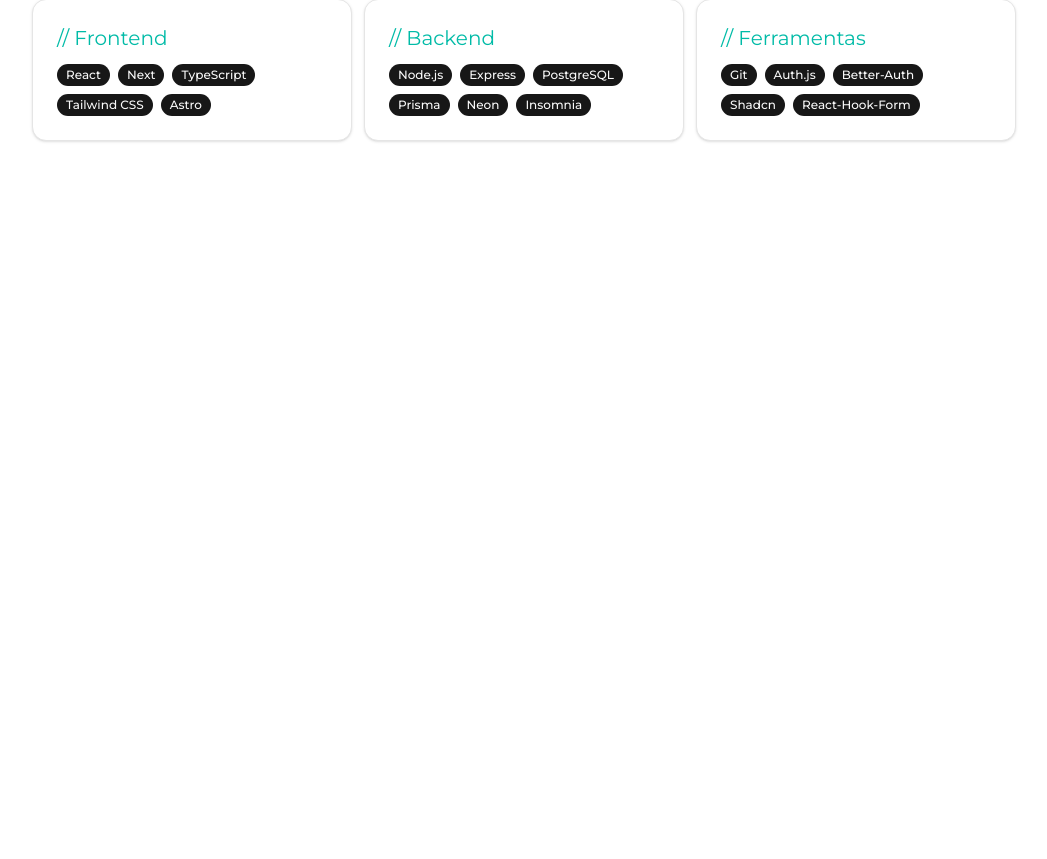
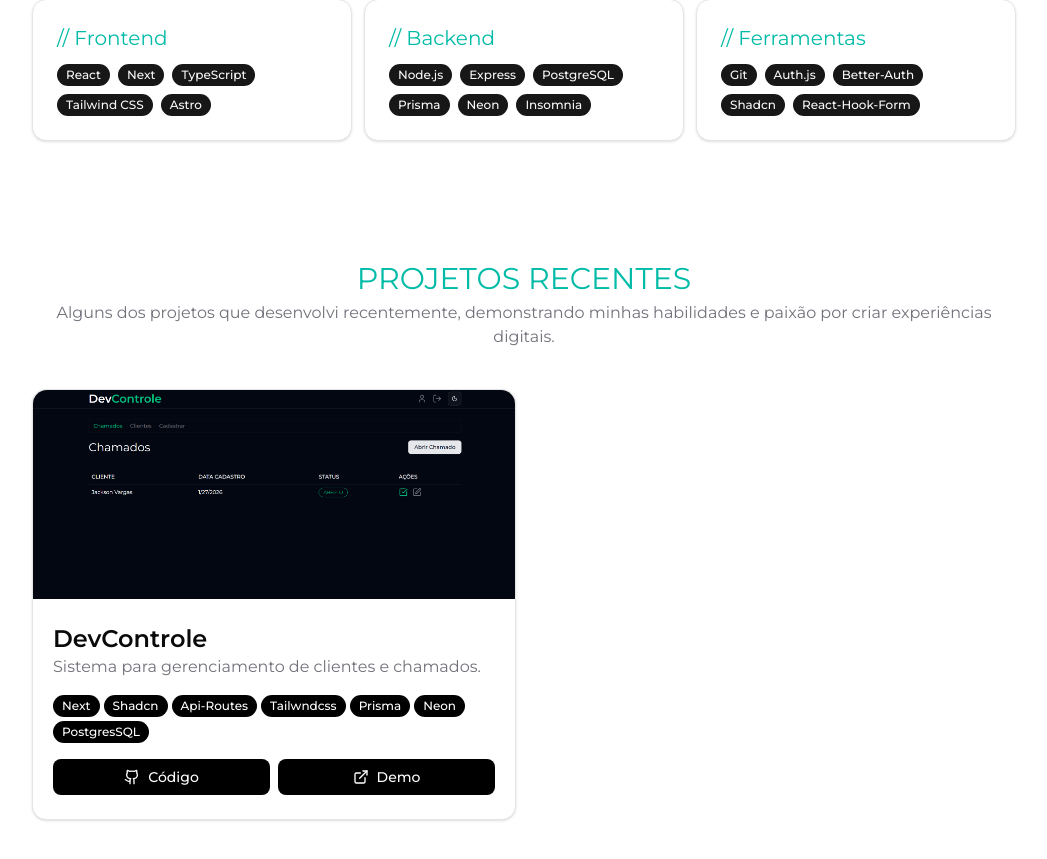
Before and after one commit to jacksonVargas/portfolio-next, a Next.js app: page / in a window 1280 px wide. Shown: the part 1567-2426 px from the top of the page, without its empty margins (116-1163 px from the left). Before the commit the page ends 1768 px from the top, so only its background shows below. Built offline with nearby package versions, Linux system fonts and the light colour scheme.

Commit message:
add projects

```diff
--- a/src/app/page.tsx
+++ b/src/app/page.tsx
@@ -3,6 +3,7 @@
 import { Hero } from '@/components/hero'
 import { About } from '@/components/about'
 import { Skills } from '@/components/skills'
+import { Projects } from '@/components/projects'
 
 export default function Home() {
   return (
@@ -11,6 +12,7 @@
       <Hero />
       <About />
       <Skills />
+      <Projects />
     </main>
   )
 }
--- /dev/null
+++ b/src/components/projects/_components/card-projects.tsx
@@ -0,0 +1,55 @@
+// Componentes
+import Image from 'next/image'
+import { Card, CardContent } from '@/components/ui/card'
+import { projects } from '../projects'
+import { Badge } from '@/components/ui/badge'
+import { Button } from '@/components/ui/button'
+
+// Icones
+import { Github, ExternalLink } from 'lucide-react'
+
+export function CardProjects() {
+  return (
+    <div className='grid md:grid-cols-2 gap-4'>
+      {projects.map(project => (
+        <Card className='pt-0' key={project.id}>
+          <Image
+            src={project.image}
+            alt={project.title}
+            quality={100}
+            priority
+            className='w-full h-full object-cover rounded-t-xl'
+          />
+
+          <div className='px-5'>
+            <h3 className='text-2xl font-semibold'>{project.title}</h3>
+            <p className='text-zinc-500 mb-4'>{project.info}</p>
+            <ul className='flex flex-wrap gap-1'>
+              {project.tecs.map(tec => (
+                <Badge key={tec} className='bg-black text-white select-none'>
+                  {tec}
+                </Badge>
+              ))}
+            </ul>
+
+            <div className='grid grid-cols-2 gap-2 mt-4'>
+              <Button asChild className='bg-black hover:bg-teal-600 text-white'>
+                <a href={project.linkGit} target='_blank'>
+                  <Github />
+                  Código
+                </a>
+              </Button>
+
+              <Button asChild className='bg-black hover:bg-teal-600 text-white'>
+                <a href={project.linkPrev} target='_blank'>
+                  <ExternalLink />
+                  Demo
+                </a>
+              </Button>
+            </div>
+          </div>
+        </Card>
+      ))}
+    </div>
+  )
+}
--- /dev/null
+++ b/src/components/projects/index.tsx
@@ -0,0 +1,18 @@
+import { Container } from '@/components/container'
+import { Title } from '@/components/title'
+import { CardProjects } from './_components/card-projects'
+
+export function Projects() {
+  return (
+    <Container>
+      <section id='projects' className='py-15'>
+        <Title
+          title='PROJETOS RECENTES'
+          span='Alguns dos projetos que desenvolvi recentemente, demonstrando minhas habilidades e paixão por criar experiências digitais.'
+        />
+
+        <CardProjects />
+      </section>
+    </Container>
+  )
+}
--- /dev/null
+++ b/src/components/projects/projects.ts
@@ -0,0 +1,35 @@
+import { StaticImageData } from 'next/image'
+
+import { Github } from 'lucide-react'
+
+import devControle from '@/assets/dev-controle.png'
+
+export interface ProjectsProps {
+  id: number
+  image: StaticImageData
+  title: string
+  info: string
+  tecs: string[]
+  linkGit: string
+  linkPrev: string
+}
+
+export const projects: ProjectsProps[] = [
+  {
+    id: 1,
+    image: devControle,
+    title: 'DevControle',
+    info: 'Sistema para gerenciamento de clientes e chamados.',
+    tecs: [
+      'Next',
+      'Shadcn',
+      'Api-Routes',
+      'Tailwndcss',
+      'Prisma',
+      'Neon',
+      'PostgresSQL',
+    ],
+    linkGit: 'https://github.com/jacksonVargas/dev_controle_app',
+    linkPrev: 'https://dev-controle-app.vercel.app/',
+  },
+]
```
Also changed, not shown: src/assets/dev-controle.png (added).
